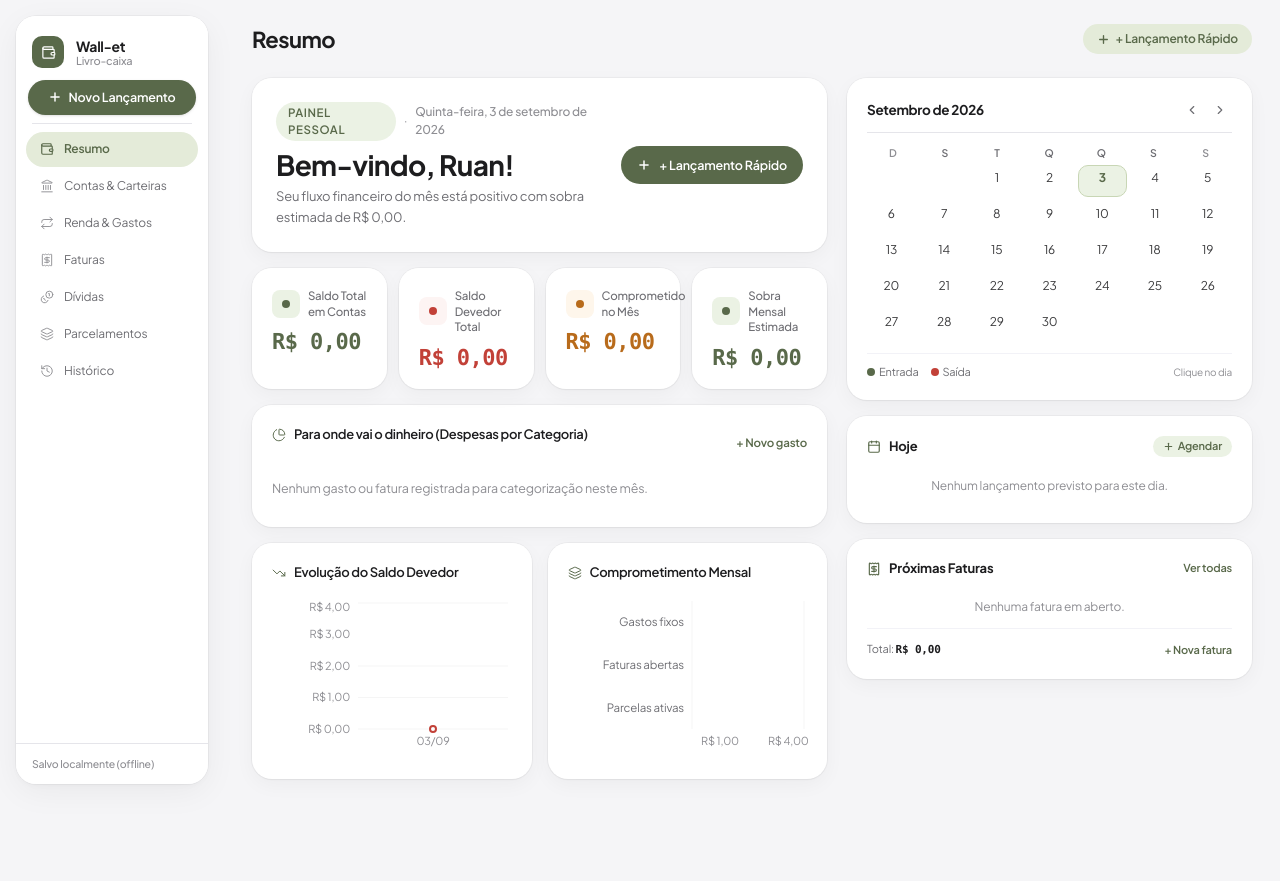
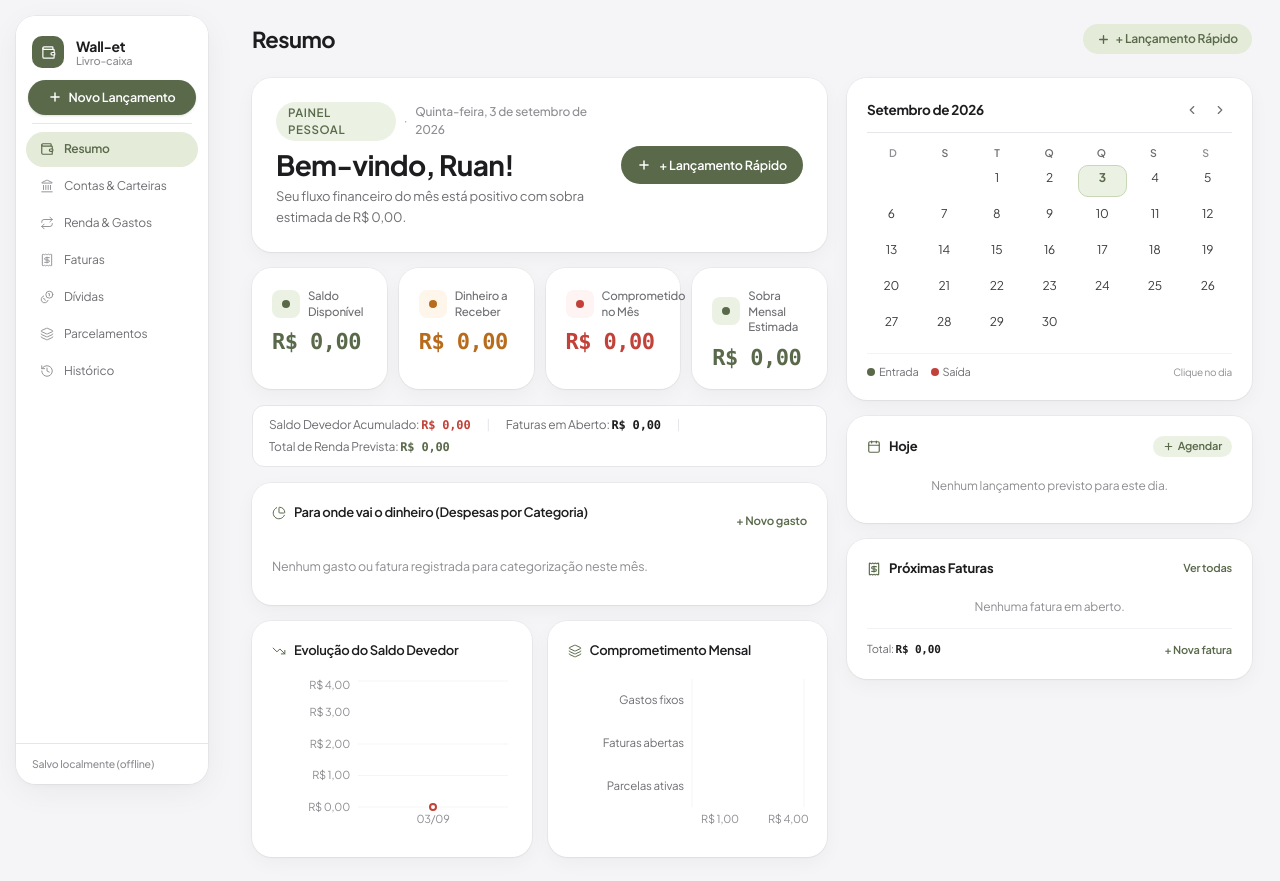
Before and after one commit to rodriguezruan/wall-et, a React (Vite) app: page / in a window 1280 px wide. Before the commit the page ends 803 px from the top, so only its background shows below. Built offline with nearby package versions, Linux system fonts and the light colour scheme.

Commit message:
fix: reparo da logica de gastos/recebimento e ajuste de calculos da dashboard

```diff
--- a/src/components/FluxoTab.tsx
+++ b/src/components/FluxoTab.tsx
@@ -10,7 +10,7 @@ import { uid, todayISO, addMonthsISO, fmtBRL, fmtDate, DEFAULT_CATEGORIES } from
 const SEP = { borderBottom: '1px solid #F2F2F7' };
 
 export const FluxoTab: React.FC = () => {
-  const { state, persist, pushHistory, confirmingId, setConfirmingId } = useLedger();
+  const { state, totals, persist, pushHistory, confirmingId, setConfirmingId } = useLedger();
 
   // ── Renda ──────────────────────────────────────────────────────────────────
   const [incomeForm, setIncomeForm] = useState<{
@@ -42,11 +42,17 @@ export const FluxoTab: React.FC = () => {
     const isReceiving = !item.recebido;
     const income = state.income.map(r => r.id === item.id ? { ...r, recebido: !r.recebido } : r);
 
-    // Se tiver conta vinculada, credita ou estorna
-    let updatedAccounts = state.accounts;
-    if (item.accountId) {
-      updatedAccounts = state.accounts.map(acc => {
-        if (acc.id === item.accountId) {
+    // Se tiver contas cadastradas, credita ou estorna na conta vinculada (ou na primeira se não houver vinculada)
+    let updatedAccounts = state.accounts || [];
+    let targetAccountId = item.accountId;
+
+    if (!targetAccountId && updatedAccounts.length > 0) {
+      targetAccountId = updatedAccounts[0].id;
+    }
+
+    if (targetAccountId && updatedAccounts.length > 0) {
+      updatedAccounts = updatedAccounts.map(acc => {
+        if (acc.id === targetAccountId) {
           return {
             ...acc,
             saldo: isReceiving ? acc.saldo + item.valor : acc.saldo - item.valor,
@@ -58,7 +64,7 @@ export const FluxoTab: React.FC = () => {
 
     let next = { ...state, income, accounts: updatedAccounts };
     if (isReceiving) {
-      next = pushHistory(next, 'renda-recebida', `Recebido: ${item.nome}`, -item.valor);
+      next = pushHistory(next, 'renda-recebida', `Recebido: ${item.nome}`, item.valor);
       if (item.recorrente) {
         next = {
           ...next,
@@ -76,6 +82,8 @@ export const FluxoTab: React.FC = () => {
           ]
         };
       }
+    } else {
+      next = pushHistory(next, 'renda-estorno', `Estorno: ${item.nome}`, -item.valor);
     }
     persist(next);
   }
@@ -183,6 +191,34 @@ export const FluxoTab: React.FC = () => {
             </GhostButton>
           )}
         />
+
+        {/* Mini Painel de Rendas: Recebido vs A Receber */}
+        <div className="grid grid-cols-3 gap-2 mb-4 p-3 rounded-[15px] bg-[#FAFAFC] border border-[#E5E5EA]">
+          <div>
+            <span className="text-[10px] font-semibold uppercase tracking-wider text-[#59694A] block mb-0.5">
+              Já Recebido
+            </span>
+            <span className="text-[15px] font-bold font-mono text-[#59694A]">
+              {fmtBRL(totals.rendaRecebida)}
+            </span>
+          </div>
+          <div>
+            <span className="text-[10px] font-semibold uppercase tracking-wider text-[#B86B1B] block mb-0.5">
+              A Receber
+            </span>
+            <span className="text-[15px] font-bold font-mono text-[#B86B1B]">
+              {fmtBRL(totals.rendaAReceber)}
+            </span>
+          </div>
+          <div>
+            <span className="text-[10px] font-semibold uppercase tracking-wider text-[#6E6E73] block mb-0.5">
+              Total Previsto
+            </span>
+            <span className="text-[15px] font-bold font-mono text-[#1D1D1F]">
+              {fmtBRL(totals.rendaTotalMes)}
+            </span>
+          </div>
+        </div>
 
         {incomeForm && (
           <FormCard>
--- a/src/components/GreetingHeader.tsx
+++ b/src/components/GreetingHeader.tsx
@@ -39,6 +39,8 @@ export const GreetingHeader: React.FC = () => {
             ? `Você possui ${totals.faturasAtrasadas} conta atrasada precisando de atenção.`
             : totals.faturasVencendoHoje > 0
             ? `Você tem ${totals.faturasVencendoHoje} conta com vencimento programado para hoje.`
+            : totals.rendaAReceber > 0
+            ? `Você tem ${fmtBRL(totals.rendaAReceber)} a receber este mês. Saldo disponível atual: ${fmtBRL(totals.saldoTotalContas)}.`
             : totals.saldoLivreMensal >= 0
             ? `Seu fluxo financeiro do mês está positivo com sobra estimada de ${fmtBRL(totals.saldoLivreMensal)}.`
             : `Atenção: seus compromissos superam a renda prevista em ${fmtBRL(Math.abs(totals.saldoLivreMensal))}.`
--- a/src/components/ResumoTab.tsx
+++ b/src/components/ResumoTab.tsx
@@ -61,15 +61,32 @@ export const ResumoTab: React.FC = () => {
 
         {/* Métricas Principais (Cards de 20px) */}
         <div className="grid grid-cols-2 md:grid-cols-4 gap-3">
-          <MetricCard label="Saldo Total em Contas" value={totals.saldoTotalContas}      tone="paid"    formatter={fmtBRL} />
-          <MetricCard label="Saldo Devedor Total"   value={totals.saldoDevedor}          tone="debt"    formatter={fmtBRL} />
-          <MetricCard label="Comprometido no Mês"   value={totals.comprometimentoMensal} tone="warn"    formatter={fmtBRL} />
+          <MetricCard label="Saldo Disponível"      value={totals.saldoTotalContas}      tone="paid"    formatter={fmtBRL} />
+          <MetricCard label="Dinheiro a Receber"    value={totals.rendaAReceber}         tone="warn"    formatter={fmtBRL} />
+          <MetricCard label="Comprometido no Mês"   value={totals.comprometimentoMensal} tone="debt"    formatter={fmtBRL} />
           <MetricCard
             label="Sobra Mensal Estimada"
             value={totals.saldoLivreMensal}
             tone={totals.saldoLivreMensal >= 0 ? 'paid' : 'debt'}
             formatter={fmtBRL}
           />
+        </div>
+
+        {/* Faixa Complementar de Balanço Acumulado */}
+        <div className="px-4 py-2.5 rounded-[12px] bg-white border border-[#E5E5EA] flex flex-wrap items-center justify-between gap-3 text-[12px]">
+          <div className="flex flex-wrap items-center gap-x-4 gap-y-1 text-[#6E6E73]">
+            <span>
+              Saldo Devedor Acumulado: <strong className="text-[#C24138] font-mono font-bold">{fmtBRL(totals.saldoDevedor)}</strong>
+            </span>
+            <span className="hidden sm:inline text-[#E5E5EA]">|</span>
+            <span>
+              Faturas em Aberto: <strong className="text-[#1D1D1F] font-mono font-bold">{fmtBRL(totals.totalFaturas)}</strong>
+            </span>
+            <span className="hidden sm:inline text-[#E5E5EA]">|</span>
+            <span>
+              Total de Renda Prevista: <strong className="text-[#59694A] font-mono font-bold">{fmtBRL(totals.rendaTotalMes)}</strong>
+            </span>
+          </div>
         </div>
 
         {/* Relatório Visual: Para onde vai o dinheiro */}
--- a/src/lib/ledger.ts
+++ b/src/lib/ledger.ts
@@ -64,6 +64,8 @@ export function fmtDateShort(iso: string): string {
 
 export function computeTotals(state: LedgerState): Totals {
   const totalFaturas = (state.bills || []).filter(b => !b.pago).reduce((s, b) => s + b.valor, 0);
+  const faturasPagas = (state.bills || []).filter(b => b.pago).reduce((s, b) => s + b.valor, 0);
+
   const totalDividas = (state.debts || []).reduce((s, d) => s + Math.max(0, d.valorTotal - d.valorPago), 0);
   const totalParcelamentos = (state.installments || []).reduce(
     (s, i) => s + Math.max(0, i.parcelas - i.parcelasPagas) * i.valorParcela,
@@ -72,15 +74,28 @@ export function computeTotals(state: LedgerState): Totals {
   const parcelasMensaisAtivas = (state.installments || [])
     .filter(i => i.parcelasPagas < i.parcelas)
     .reduce((s, i) => s + i.valorParcela, 0);
-  const rendaMensal = (state.income || []).filter(r => r.recorrente).reduce((s, r) => s + r.valor, 0);
-  const gastosFixosMensais = (state.fixedExpenses || []).filter(g => g.recorrente).reduce((s, g) => s + g.valor, 0);
+
+  // Rendas: todas as rendas (pontuais + recorrentes)
+  const rendaRecebida = (state.income || []).filter(r => r.recebido).reduce((s, r) => s + r.valor, 0);
+  const rendaAReceber = (state.income || []).filter(r => !r.recebido).reduce((s, r) => s + r.valor, 0);
+  const rendaTotalMes = rendaRecebida + rendaAReceber;
+
+  // Gastos
+  const gastosFixosMensais = (state.fixedExpenses || []).reduce((s, g) => s + g.valor, 0);
+  const gastosFixosPagos = (state.fixedExpenses || []).filter(g => g.pago).reduce((s, g) => s + g.valor, 0);
+
   const comprometimentoMensal = gastosFixosMensais + totalFaturas + parcelasMensaisAtivas;
-  const saldoLivreMensal = rendaMensal - comprometimentoMensal;
+  const saldoLivreMensal = rendaTotalMes - comprometimentoMensal;
 
-  // Saldo total disponível em contas correntes/carteiras (desconsiderando limite de cartão puro)
-  const saldoTotalContas = (state.accounts || []).reduce((acc, a) => {
-    return acc + (a.saldo || 0);
-  }, 0);
+  // Saldo total disponível em contas ou caixa
+  // Se o usuário tiver contas cadastradas, usa a soma das contas.
+  // Se ainda não cadastrou contas bancárias específicas, calcula o saldo real em caixa: total recebido - total pago!
+  let saldoTotalContas = 0;
+  if (state.accounts && state.accounts.length > 0) {
+    saldoTotalContas = state.accounts.reduce((acc, a) => acc + (a.saldo || 0), 0);
+  } else {
+    saldoTotalContas = rendaRecebida - faturasPagas - gastosFixosPagos;
+  }
 
   // Alertas de vencimento
   const faturasAtrasadas = (state.bills || []).filter(b => !b.pago && daysUntil(b.vencimento) < 0).length;
@@ -91,8 +106,13 @@ export function computeTotals(state: LedgerState): Totals {
     totalFaturas,
     totalDividas,
     totalParcelamentos,
-    rendaMensal,
+    rendaTotalMes,
+    rendaRecebida,
+    rendaAReceber,
+    rendaMensal: rendaTotalMes,
     gastosFixosMensais,
+    gastosFixosPagos,
+    faturasPagas,
     comprometimentoMensal,
     saldoLivreMensal,
     saldoDevedor: totalFaturas + totalDividas + totalParcelamentos,
--- a/src/types/ledger.ts
+++ b/src/types/ledger.ts
@@ -88,8 +88,13 @@ export interface Totals {
   totalFaturas: number;
   totalDividas: number;
   totalParcelamentos: number;
+  rendaTotalMes: number;
+  rendaRecebida: number;
+  rendaAReceber: number;
   rendaMensal: number;
   gastosFixosMensais: number;
+  gastosFixosPagos: number;
+  faturasPagas: number;
   comprometimentoMensal: number;
   saldoLivreMensal: number;
   saldoDevedor: number;
```
Also changed, not shown: src/components/QuickAddModal.tsx (+18 -11 lines).
